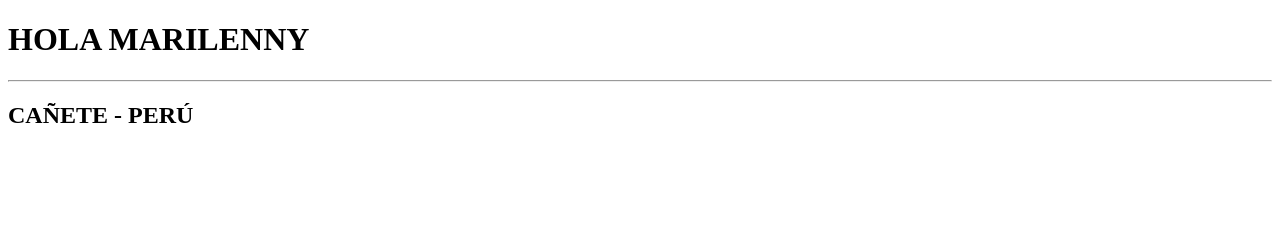
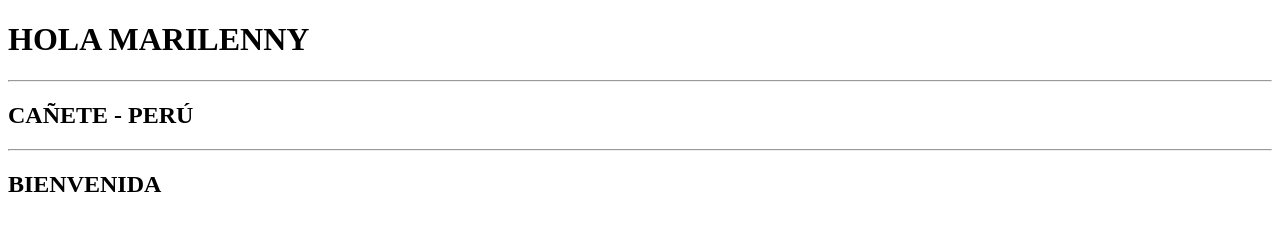
Before and after one commit to Marilenny08/proyecto2022-1, a plain HTML site: page index.html in a window 1280 px wide. Drawn offline with Linux system fonts and the light colour scheme.

Commit message:
version 2

```diff
--- a/index.html
+++ b/index.html
@@ -10,5 +10,7 @@
     <h1>HOLA MARILENNY</h1>
     <hr>
     <h2> CAÑETE - PERÚ</h2>
+    <hr>
+    <h2> BIENVENIDA </h2>
 </body>
 </html>
```
